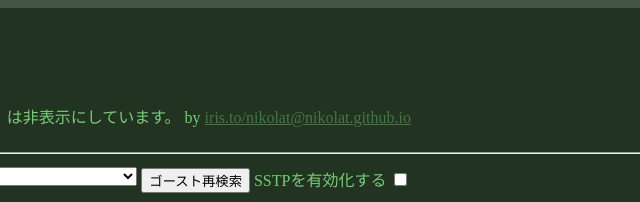
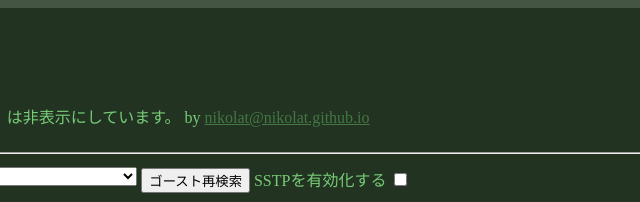
Before and after one commit to nikolat/angolmois, a website built with webpack: page docs/index.html in a window 1280 px wide. Shown: the top 202 px of the page, 321-961 px from the left. Built offline with nearby package versions, Linux system fonts and the light colour scheme; no server answers; what nostr-tools would draw is missing.

Commit message:
リンク先を NosTx に変更

```diff
--- a/docs/index.html
+++ b/docs/index.html
@@ -10,7 +10,7 @@
 	<body>
 		<div id="container">
 			<h1>Angolmois</h1>
-			<p>プロフィールを持たない投稿（スパム？）は非表示にしています。 by <a href="https://iris.to/nikolat@nikolat.github.io">iris.to/nikolat@nikolat.github.io</a></p>
+			<p>プロフィールを持たない投稿（スパム？）は非表示にしています。 by <a href="https://nostx.shino3.net/npub1dv9xpnlnajj69vjstn9n7ufnmppzq3wtaaq085kxrz0mpw2jul2qjy6uhz">nikolat@nikolat.github.io</a></p>
 			<div>
 				<fieldset>
 					<legend>SSTP</legend>
```
